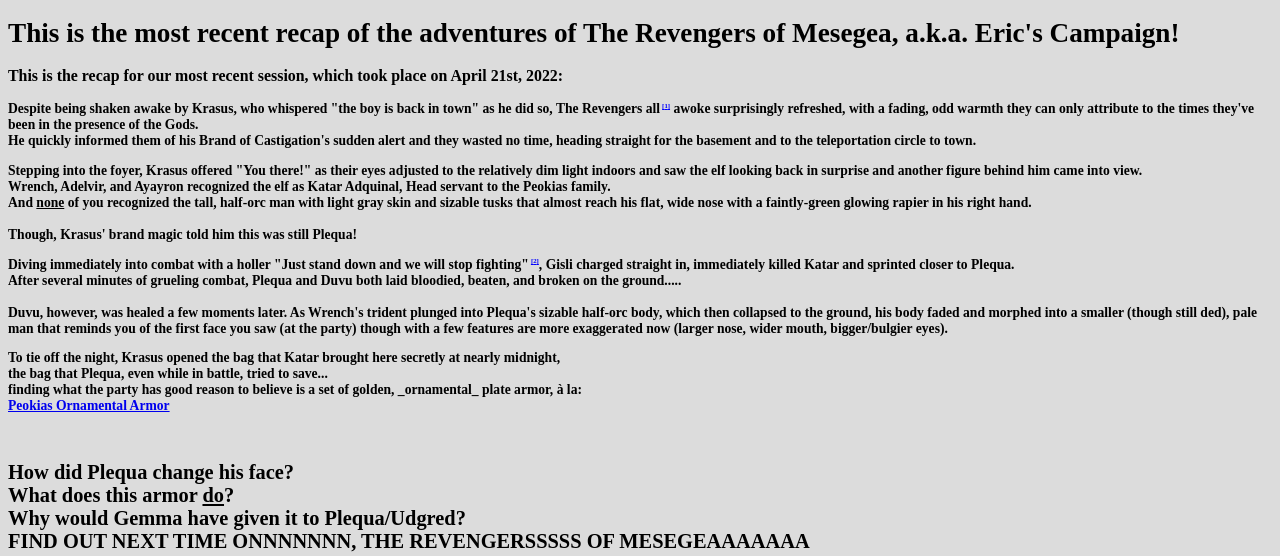
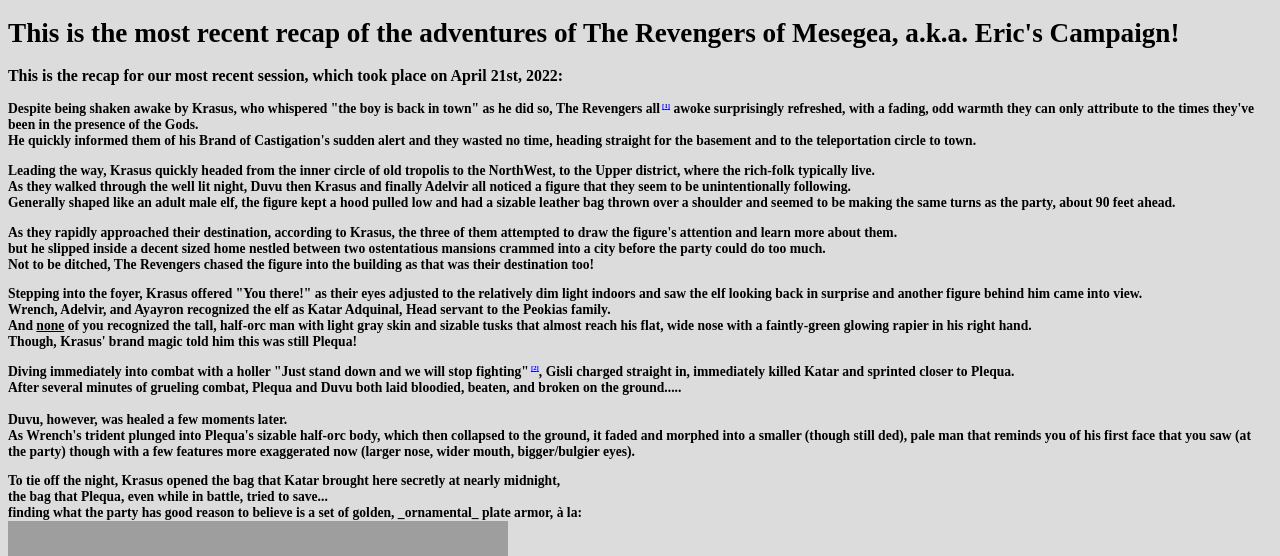
Before and after one commit to TheDiemer/resumeSite, a Flask app: page /last in a window 1280 px wide. Shown: the top 556 px of the page. Run offline with Flask 2, Linux system fonts and the light colour scheme; grey boxes are pictures that could not be loaded.

Commit message:
fix(recap): forgot a couple lines plus formatting and credit

```diff
--- a/dnd/templates/recap.html
+++ b/dnd/templates/recap.html
@@ -12,20 +12,28 @@
 		<a>Despite being shaken awake by Krasus, who whispered "the boy is back in town" as he did so, <a aria-describedby="footnote-label" href="#all" id="all-ref">The Revengers all</a> awoke surprisingly refreshed, with a fading, odd warmth they can only attribute to the times they've been in the presence of the Gods.</a><br>
 		<a>He quickly informed them of his Brand of Castigation's sudden alert and they wasted no time, heading straight for the basement and to the teleportation circle to town.</a><br>
 	</p><p>
+		<a>Leading the way, Krasus quickly headed from the inner circle of old tropolis to the NorthWest, to the Upper district, where the rich-folk typically live.</a><br>
+		<a>As they walked through the well lit night, Duvu then Krasus and finally Adelvir all noticed a figure that they seem to be unintentionally following.</a><br>
+		<a>Generally shaped like an adult male elf, the figure kept a hood pulled low and had a sizable leather bag thrown over a shoulder and seemed to be making the same turns as the party, about 90 feet ahead.</a><br>
+	</p><p>
+		<a>As they rapidly approached their destination, according to Krasus, the three of them attempted to draw the figure's attention and learn more about them.</a><br>
+		<a>but he slipped inside a decent sized home nestled between two ostentatious mansions crammed into a city before the party could do too much.</a><br>
+		<a>Not to be ditched, The Revengers chased the figure into the building as that was their destination too!</a><br>
+	</p><p>
 		<a>Stepping into the foyer, Krasus offered "You there!" as their eyes adjusted to the relatively dim light indoors and saw the elf looking back in surprise and another figure behind him came into view.</a><br>
 		<a>Wrench, Adelvir, and Ayayron recognized the elf as Katar Adquinal, Head servant to the Peokias family.</a><br>
-		<a>And <u>none</u> of you recognized the tall, half-orc man with light gray skin and sizable tusks that almost reach his flat, wide nose with a faintly-green glowing rapier in his right hand.</a><br><br>
+		<a>And <u>none</u> of you recognized the tall, half-orc man with light gray skin and sizable tusks that almost reach his flat, wide nose with a faintly-green glowing rapier in his right hand.</a><br>
 		<a>Though, Krasus' brand magic told him this was still Plequa!</a><br>
 	</p><p>
 		<a>Diving immediately into combat with a holler <a aria-describedby="footnote-label" href="#quote" id="quote-ref">"Just stand down and we will stop fighting"</a>, Gisli charged straight in, immediately killed Katar and sprinted closer to Plequa.</a><br>
 		<a>After several minutes of grueling combat, Plequa and Duvu both laid bloodied, beaten, and broken on the ground.....</a><br><br>
-		<a>Duvu, however, was healed a few moments later.</a>
-		<a>As Wrench's trident plunged into Plequa's sizable half-orc body, which then collapsed to the ground, his body faded and morphed into a smaller (though still ded), pale man that reminds you of the first face you saw (at the party) though with a few features are more exaggerated now (larger nose, wider mouth, bigger/bulgier eyes).</a><br>
+		<a>Duvu, however, was healed a few moments later.</a><br>
+		<a>As Wrench's trident plunged into Plequa's sizable half-orc body, which then collapsed to the ground, it faded and morphed into a smaller (though still ded), pale man that reminds you of his first face that you saw (at the party) though with a few features more exaggerated now (larger nose, wider mouth, bigger/bulgier eyes).</a><br>
 	</p><p>
 	<a>To tie off the night, Krasus opened the bag that Katar brought here secretly at nearly midnight,</a><br>
 	<a>the bag that Plequa, even while in battle, tried to save...</a><br>
 	<a>finding what the party has good reason to believe is a set of golden, _ornamental_ plate armor, à la:<br>
-		<a href="{{ url_for('static', filename='Golden_Armor.png') }}">Peokias Ornamental Armor</a>
+		<img src="{{ url_for('static', filename='Golden_Armor.png') }}" alt="Peokias Ornamental Armor" width="500" height="auto" href="{{ url_for('static', filename='Golden_Armor.png') }}" href="#link" id="armor-ref" aria-describedby="footnote-label">
 	</a>
 	</p><p>
 	</p>
@@ -41,6 +49,7 @@
 		<ol>
 			<li id="all">Akta, however, refused to awake! It did not seem malevolent or magical, but she did not rise with the rest.<a href="#all-ref" aria-label="Back to content">↵</a></li>
 			<li id="quote">paraphrasing, I don't recall _exactly_ what she said.<a href="#quote-ref" aria-label="Back to content">↵</a></li>
+			<li id="link">Credit for image: <a href="https://na.finalfantasyxiv.com/lodestone/playguide/db/item/e896fb9a8f5/">https://na.finalfantasyxiv.com/lodestone/playguide/db/item/e896fb9a8f5/</a><a href="#armor-ref" aria-label="Back to content">↵</a></li>
 		</ol>
 	</footer>
 	<button class="button" id="home" onclick="window.location.href = '/dnd/'" onmouseover="" style="cursor: pointer;">Home</button>
```
